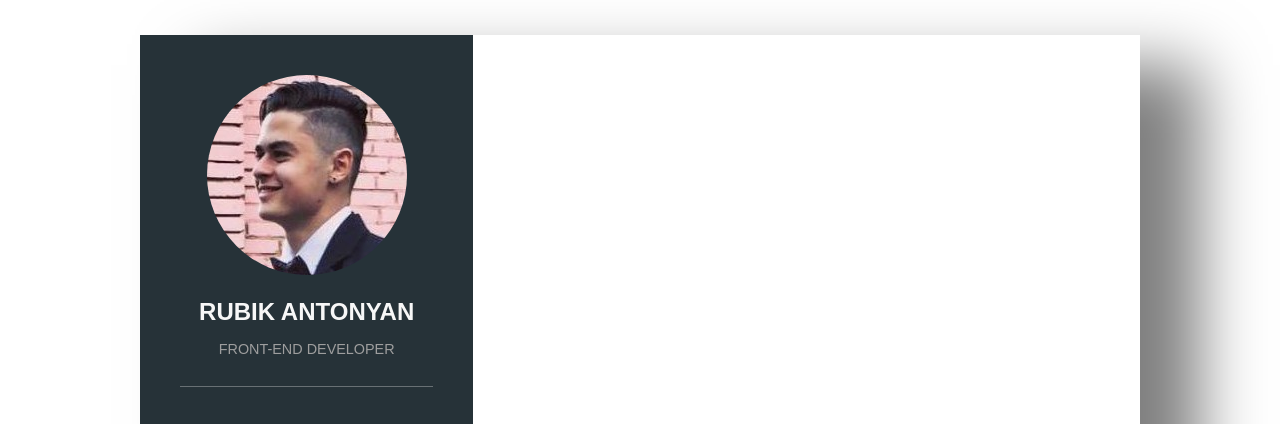
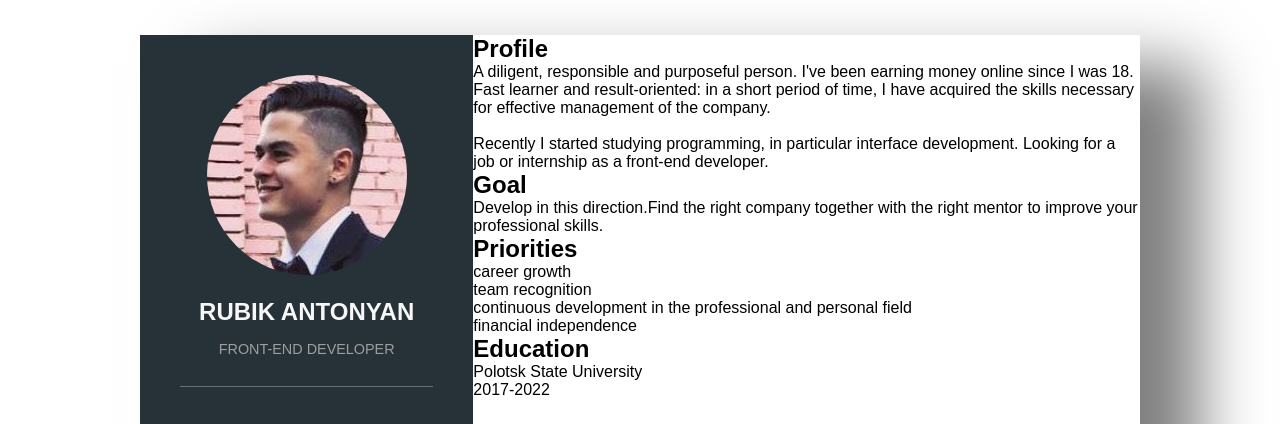
Before and after one commit to rubbbik/rsschool-cv, a plain HTML site: page index.html in a window 1280 px wide. Shown: the top 424 px of the page. Drawn offline with Linux system fonts and the light colour scheme; files that its build step writes are made by us from their sources.

Commit message:
feat: add block right

```diff
--- a/index.html
+++ b/index.html
@@ -23,22 +23,18 @@
                     <li>
                         <span class="inf"><i class="fa fa-phone-square" aria-hidden="true"></i></span>
                         <span class="text">+375333172202</span>
-
                     </li>
                     <li>
                         <span class="inf"><i class="fa fa-envelope" aria-hidden="true"></i></span>
                         <span class="text">Rubien.antonian.97@mail.ru</span>
-
                     </li>
                     <li>
                         <span class="inf"><i class="fa fa-globe" aria-hidden="true"></i></span>
                         <span class="text">Belarus,Polotsk</span>
-
                     </li>
                     <li>
                         <span class="inf"><i class="fa fa-github" aria-hidden="true"></i></span>
                         <span class="text">GitHub</span>
-
                     </li>
                 </ul>
             </div>
@@ -49,7 +45,6 @@
                         <li>
                             <span class="inf2"><i class="fa fa-css3" aria-hidden="true"></i></span>
                             <span class="text2">CSS3</span>
-
                         </li>
                         <li>
                             <span class="inf2"><i class="fa fa-html5" aria-hidden="true"></i></span>
@@ -76,5 +71,29 @@
                     </ul>
             </div>
        </div>
+       <div class="right-sd">
+            <h2 class="title3">Profile</h2>
+            <div class="text5">
+                <p>A diligent, responsible and purposeful person. I've been earning money online since I was 18. Fast learner and result-oriented: in a short period of time, I have acquired the skills necessary for effective management of the company.</p>
+                <p><br> Recently I started studying programming, in particular interface development. Looking for a job or internship as a front-end developer.</p>
+            </div>
+            <h2 class="title4">Goal</h2>
+            <div class="text6">
+                <p>Develop in this direction.Find the right company together with the right mentor to improve your professional skills.</p>
+            </div>
+            <h2 class="title5">Priorities</h2>
+            <div class="text8">
+                <p>career growth</p>
+                <p>team recognition</p>
+                <p>continuous development in the professional and personal field</p>
+                <p>financial independence</p>
+            </div>
+            <h2 class="title6">Education </h2>
+            <div class="text7">
+                <p>Polotsk State University</p>
+                <p>2017-2022</p>
+            </div>
+        </div>
+
 </body>
 </html>
```
Lines whose indentation alone changed are shown as unchanged.
